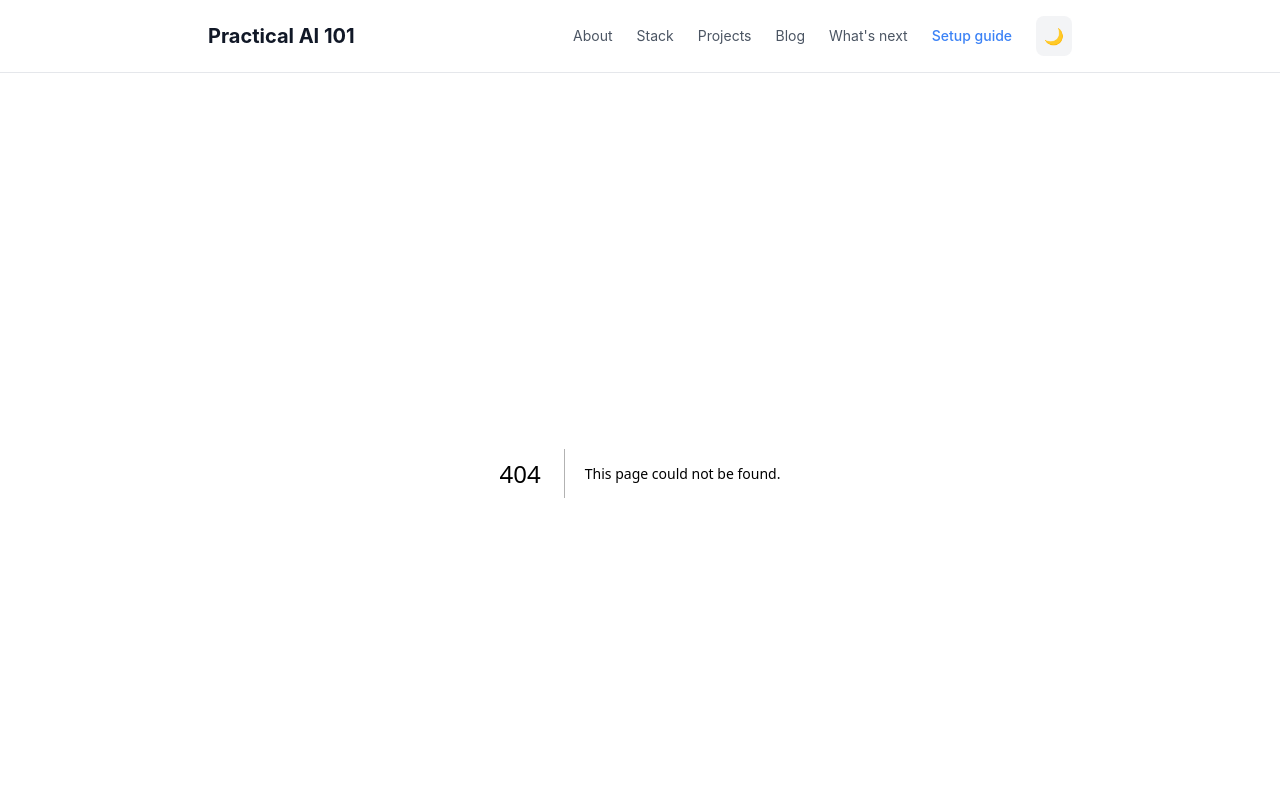
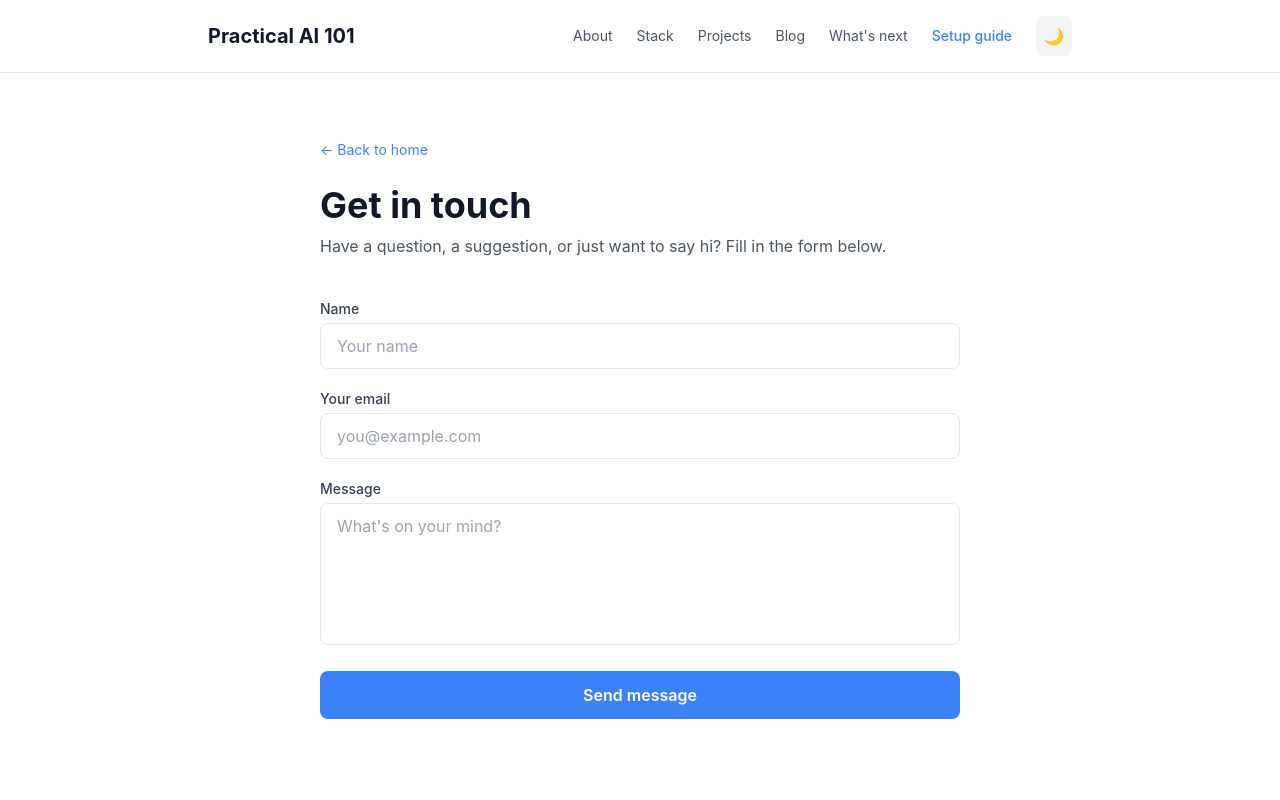
Before and after one commit to Parkji6/valentin-website, a Next.js app: page /contact in a window 1280 px wide. Before the commit this address had no page. Shown: the top 800 px of the page. Built offline with nearby package versions, Linux system fonts and the light colour scheme.

Commit message:
Add contact form page, replace all email links with /contact

```diff
--- /dev/null
+++ b/app/contact/page.tsx
@@ -0,0 +1,104 @@
+'use client';
+
+import { useState } from 'react';
+
+export default function ContactPage() {
+  const [status, setStatus] = useState<'idle' | 'sending' | 'success' | 'error'>('idle');
+
+  async function handleSubmit(e: React.FormEvent<HTMLFormElement>) {
+    e.preventDefault();
+    setStatus('sending');
+    const form = e.currentTarget;
+    const data = new FormData(form);
+
+    const res = await fetch('https://formspree.io/f/YOUR_FORMSPREE_ID', {
+      method: 'POST',
+      body: data,
+      headers: { Accept: 'application/json' },
+    });
+
+    if (res.ok) {
+      setStatus('success');
+      form.reset();
+    } else {
+      setStatus('error');
+    }
+  }
+
+  return (
+    <main className="min-h-screen">
+      <section className="max-w-2xl mx-auto px-4 py-16">
+        <a href="/" className="text-blue-500 dark:text-blue-400 text-sm no-underline hover:underline">
+          ← Back to home
+        </a>
+        <h1 className="text-4xl font-bold mt-6 mb-2">Get in touch</h1>
+        <p className="text-gray-600 dark:text-gray-400 mb-10">
+          Have a question, a suggestion, or just want to say hi? Fill in the form below.
+        </p>
+
+        {status === 'success' ? (
+          <div className="border border-green-200 dark:border-green-800 bg-green-50 dark:bg-green-900/20 rounded-lg p-6 text-center">
+            <p className="text-green-700 dark:text-green-400 font-semibold text-lg mb-1">Message sent!</p>
+            <p className="text-green-600 dark:text-green-500 text-sm">Thanks for reaching out — I'll get back to you soon.</p>
+          </div>
+        ) : (
+          <form onSubmit={handleSubmit} className="space-y-5">
+            <div>
+              <label htmlFor="name" className="block text-sm font-medium text-gray-700 dark:text-gray-300 mb-1">
+                Name
+              </label>
+              <input
+                id="name"
+                type="text"
+                name="name"
+                required
+                placeholder="Your name"
+                className="w-full px-4 py-2.5 border border-gray-200 dark:border-gray-700 rounded-lg bg-white dark:bg-gray-900 text-gray-900 dark:text-gray-50 placeholder-gray-400 focus:outline-none focus:ring-2 focus:ring-blue-500"
+              />
+            </div>
+
+            <div>
+              <label htmlFor="email" className="block text-sm font-medium text-gray-700 dark:text-gray-300 mb-1">
+                Your email
+              </label>
+              <input
+                id="email"
+                type="email"
+                name="email"
+                required
+                placeholder="you@example.com"
+                className="w-full px-4 py-2.5 border border-gray-200 dark:border-gray-700 rounded-lg bg-white dark:bg-gray-900 text-gray-900 dark:text-gray-50 placeholder-gray-400 focus:outline-none focus:ring-2 focus:ring-blue-500"
+              />
+            </div>
+
+            <div>
+              <label htmlFor="message" className="block text-sm font-medium text-gray-700 dark:text-gray-300 mb-1">
+                Message
+              </label>
+              <textarea
+                id="message"
+                name="message"
+                required
+                rows={5}
+                placeholder="What's on your mind?"
+                className="w-full px-4 py-2.5 border border-gray-200 dark:border-gray-700 rounded-lg bg-white dark:bg-gray-900 text-gray-900 dark:text-gray-50 placeholder-gray-400 focus:outline-none focus:ring-2 focus:ring-blue-500 resize-none"
+              />
+            </div>
+
+            {status === 'error' && (
+              <p className="text-red-500 text-sm">Something went wrong. Please try again.</p>
+            )}
+
+            <button
+              type="submit"
+              disabled={status === 'sending'}
+              className="w-full px-6 py-3 bg-blue-500 text-white rounded-lg font-semibold hover:bg-blue-600 transition-colors disabled:opacity-60"
+            >
+              {status === 'sending' ? 'Sending…' : 'Send message'}
+            </button>
+          </form>
+        )}
+      </section>
+    </main>
+  );
+}
--- a/app/layout.tsx
+++ b/app/layout.tsx
@@ -164,8 +164,8 @@ export default function RootLayout({ children }: { children: React.ReactNode })
                     </a>
                   </li>
                   <li>
-                    <a href="mailto:valentin.houssais@gmail.com" className="text-gray-600 dark:text-gray-400 no-underline hover:text-blue-500 text-sm">
-                      Email
+                    <a href="/contact" className="text-gray-600 dark:text-gray-400 no-underline hover:text-blue-500 text-sm">
+                      Contact
                     </a>
                   </li>
                 </ul>
--- a/app/page.tsx
+++ b/app/page.tsx
@@ -271,7 +271,7 @@ export default function Home() {
         <h2 className="text-3xl font-bold mb-2">What's next</h2>
         <p className="text-gray-600 dark:text-gray-400 mb-10">
           Projects I'm planning to build. Have a suggestion?{' '}
-          <a href="mailto:valentin.houssais@gmail.com" className="text-blue-500 hover:underline no-underline">
+          <a href="/contact" className="text-blue-500 hover:underline no-underline">
             Send it over.
           </a>
         </p>
@@ -305,7 +305,7 @@ export default function Home() {
           Interested in AI, shipping products, or just want to say hi?
         </p>
         <a
-          href="mailto:valentin.houssais@gmail.com"
+          href="/contact"
           className="inline-block px-6 py-3 bg-blue-500 text-white rounded-lg font-semibold no-underline hover:bg-blue-600 transition-colors"
         >
           Get in touch
--- a/app/setup/page.tsx
+++ b/app/setup/page.tsx
@@ -259,7 +259,7 @@ export default function SetupPage() {
             I'm happy to help. Send me a message and I'll do my best to answer.
           </p>
           <a
-            href="mailto:valentin.houssais@gmail.com"
+            href="/contact"
             className="inline-block px-6 py-3 bg-blue-500 text-white rounded-lg font-semibold no-underline hover:bg-blue-600 transition-colors"
           >
             Get in touch
```
